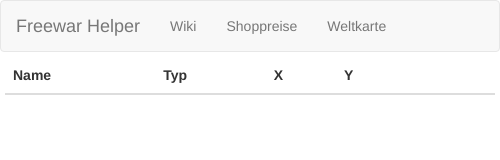
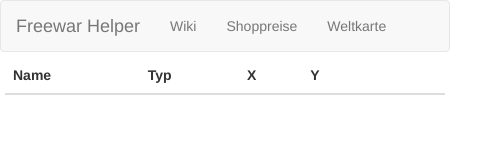
Before and after one commit to kangaro0/Freewar-Helper, a browser extension: page popup.html in a window 400 px wide. Shown: the whole page, 500 px wide, since content can reach past the window. Drawn offline with Linux system fonts and the light colour scheme.

```diff
--- a/css/custom.css
+++ b/css/custom.css
@@ -5,8 +5,10 @@
  */
 
 body, section {			/* Change width and height to own preferences */
-	width: 500px;
-	height: 350px;
+	max-width: 550px;
+	min-width: 450px;
+	max-height: 360px;
+	min-height: 50px;
 	overflow-x: hidden;
 }
 
```
